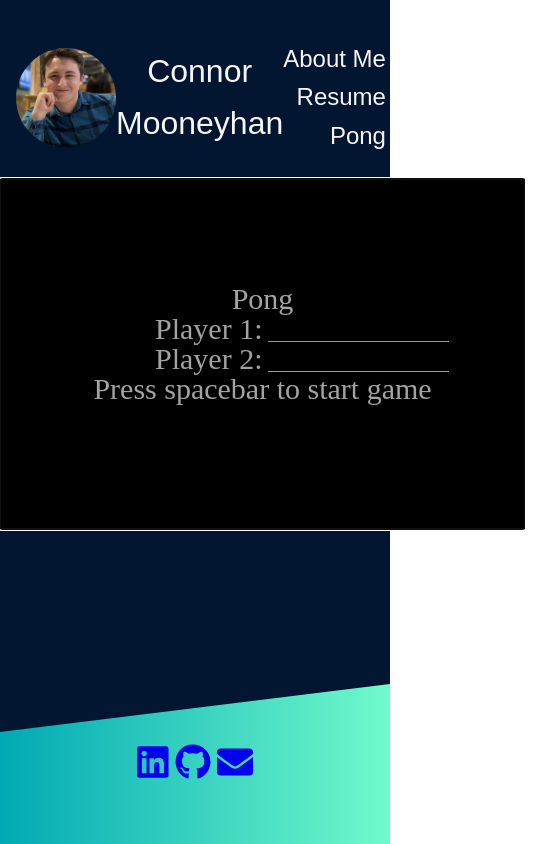
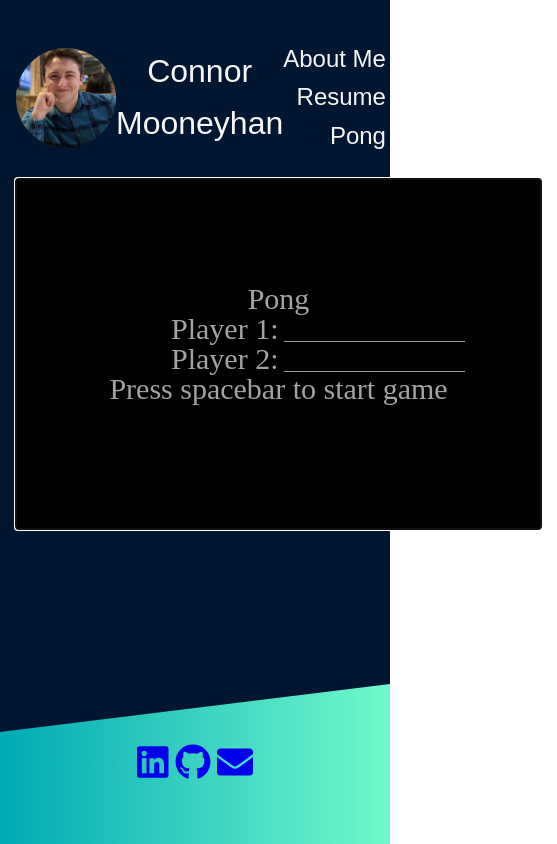
Before and after one commit to ConnorMooneyhan/personal-site, a React (Create React App) app: page /pong in a window 390 px wide. Shown: the whole page, 557 px wide, since content can reach past the window. Built offline with nearby package versions, Linux system fonts and the light colour scheme; a web font is replaced by a local one.

Commit message:
Add media query for portrait mode to main section

```diff
--- a/src/App.scss
+++ b/src/App.scss
@@ -23,6 +23,10 @@ $main-width: 60ch;
     position: relative;
     max-width: 8.5in;
     margin: auto;
+
+    @media (orientation: portrait) {
+      padding: 0 1em;
+    }
   }
 }
 
--- a/src/css/App.css
+++ b/src/css/App.css
@@ -211,6 +211,11 @@ h2 {
   max-width: 8.5in;
   margin: auto;
 }
+@media (orientation: portrait) {
+  .App main {
+    padding: 0 1em;
+  }
+}
 
 body {
   margin: 0;
```
Also changed, not shown: 1 other file (tests, documents, lock files or other folders).
